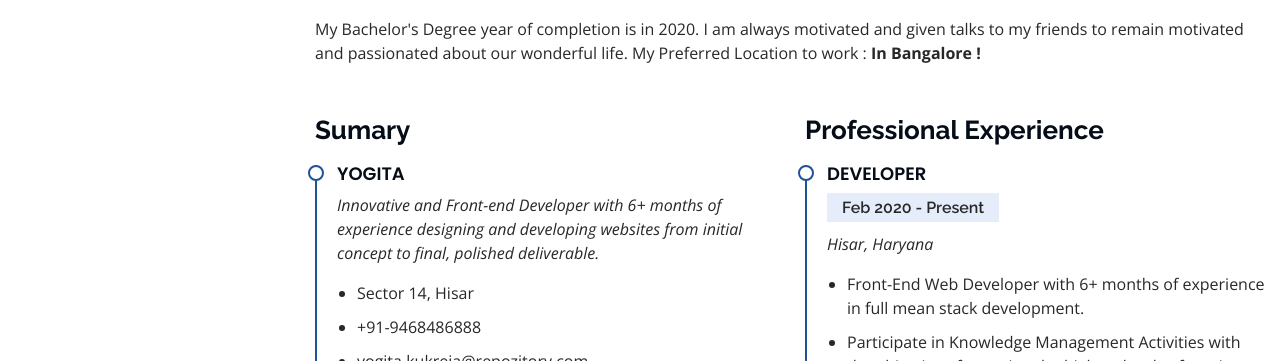
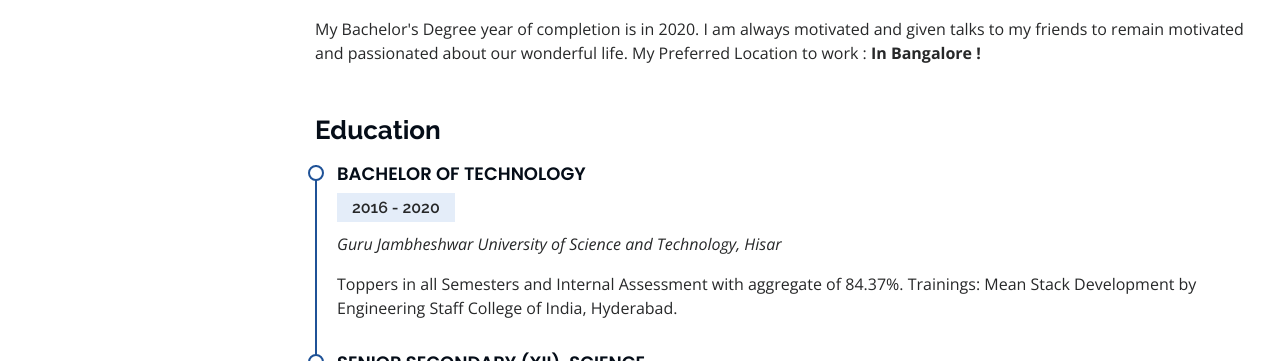
Before and after one commit to YogitaKuk/Resume, a plain HTML site: page index.html in a window 1280 px wide. Shown: the part 2439-2800 px from the top of the page. Drawn offline with nearby package versions, Linux system fonts and the light colour scheme.

Commit message:
Update index.html

```diff
--- a/index.html
+++ b/index.html
@@ -242,7 +242,7 @@
         <p>My Bachelor's Degree year of completion is in 2020. I am always motivated and given talks to my friends to remain motivated and passionated about our wonderful life. My Preferred Location to work : <strong>In Bangalore !</strong>  </p>
       </div>
 
-      <div class="row">
+<!--       <div class="row">
         <div class="col-lg-6" data-aos="fade-up">
           <h3 class="resume-title">Sumary</h3>
           <div class="resume-item pb-0">
@@ -253,7 +253,7 @@
               <li>+91-9468486888</li>
               <li>yogita.kukreja@repozitory.com</li>
             </ul>
-          </div>
+          </div> -->
 
           <h3 class="resume-title">Education</h3>
           <div class="resume-item">
@@ -269,7 +269,7 @@
             <p>Got Merit Certification in Music as stand in 0.1 percentile with 80%.</p>
           </div>
         </div>
-        <div class="col-lg-6" data-aos="fade-up" data-aos-delay="100">
+<!--         <div class="col-lg-6" data-aos="fade-up" data-aos-delay="100">
           <h3 class="resume-title">Professional Experience</h3>
           <div class="resume-item">
             <h4>Developer</h4>
@@ -280,8 +280,8 @@
               <li>Participate in Knowledge Management Activities with the objective of ensuring the highest levels of service offerings to customers in our technology domain.</li>
               <li>Detail-oriented Developer.</li>
             </ul>
-          </div>
-            <div class="resume-item">
+          </div> -->
+<!--             <div class="resume-item">
               <h4>Additional Management Experience</h4>
               <h5>Aug 2019 - Present</h5>
               <p><em>LIC Insurance Advisor</em></p>
@@ -291,7 +291,7 @@
                 <li>Knowledge of all plans for investment</li>
                 <li>Please contact me for thorough detailing of plans and lifetime free service.</li>
               </ul>
-            </div>
+            </div> -->
           </div>
         </div>
 
```
